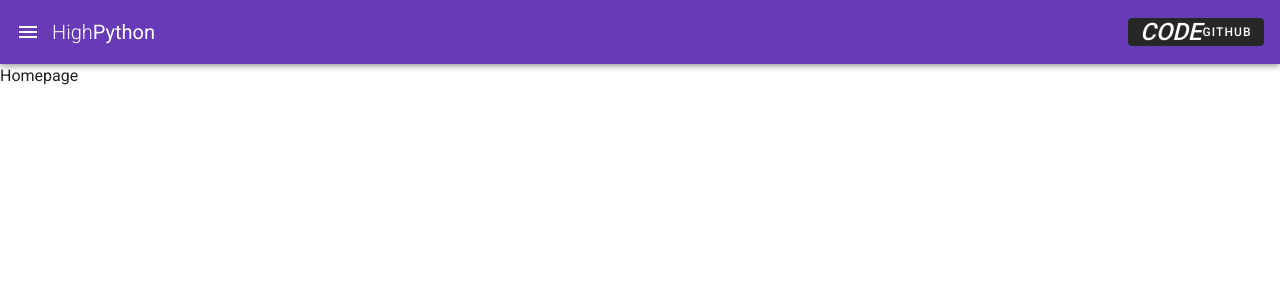
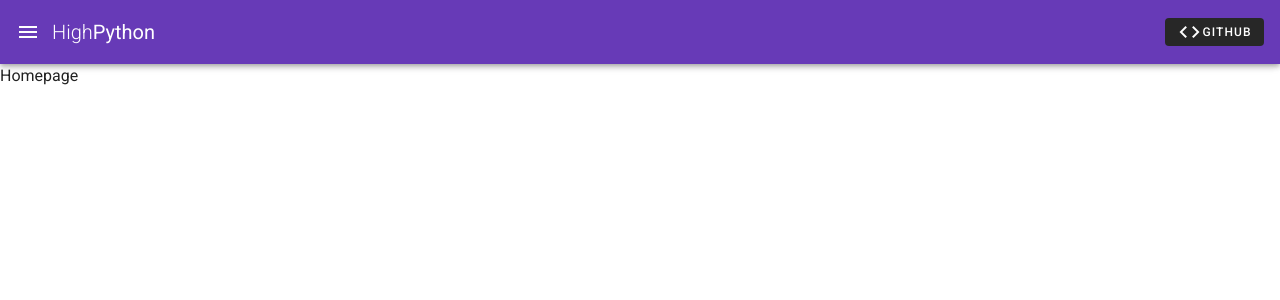
Before and after one commit to osamamhd/high-python-vue, a Vue app: page / in a window 1280 px wide. Shown: the top 300 px of the page. Built offline with nearby package versions, Linux system fonts and the light colour scheme.

Commit message:
🎨 material icons

```diff
--- a/package.json
+++ b/package.json
@@ -23,6 +23,7 @@
     "babel-eslint": "^10.1.0",
     "eslint": "^6.7.2",
     "eslint-plugin-vue": "^6.2.2",
+    "material-design-icons-iconfont": "^6.1.0",
     "sass": "~1.32.0",
     "sass-loader": "^10.0.0",
     "vue-cli-plugin-vuetify": "~2.4.1",
--- a/src/plugins/vuetify.js
+++ b/src/plugins/vuetify.js
@@ -1,7 +1,11 @@
+import 'material-design-icons-iconfont/dist/material-design-icons.css'
 import Vue from 'vue';
 import Vuetify from 'vuetify/lib/framework';
 
 Vue.use(Vuetify);
 
 export default new Vuetify({
+    icons: {
+        iconfont: 'md',
+      },
 });
```
Also changed, not shown: 1 other file (tests, documents, lock files or other folders).
